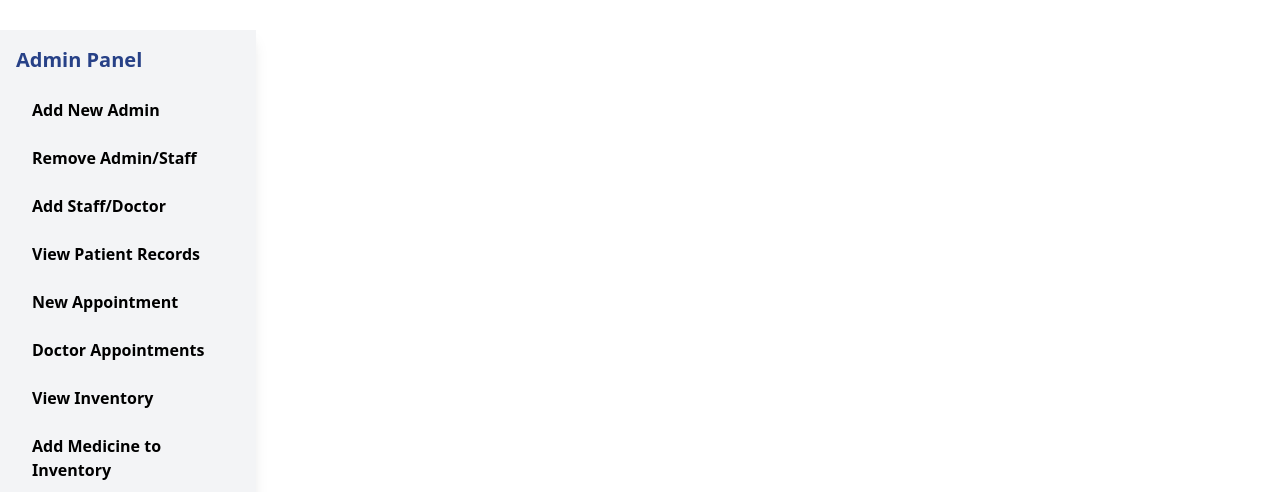
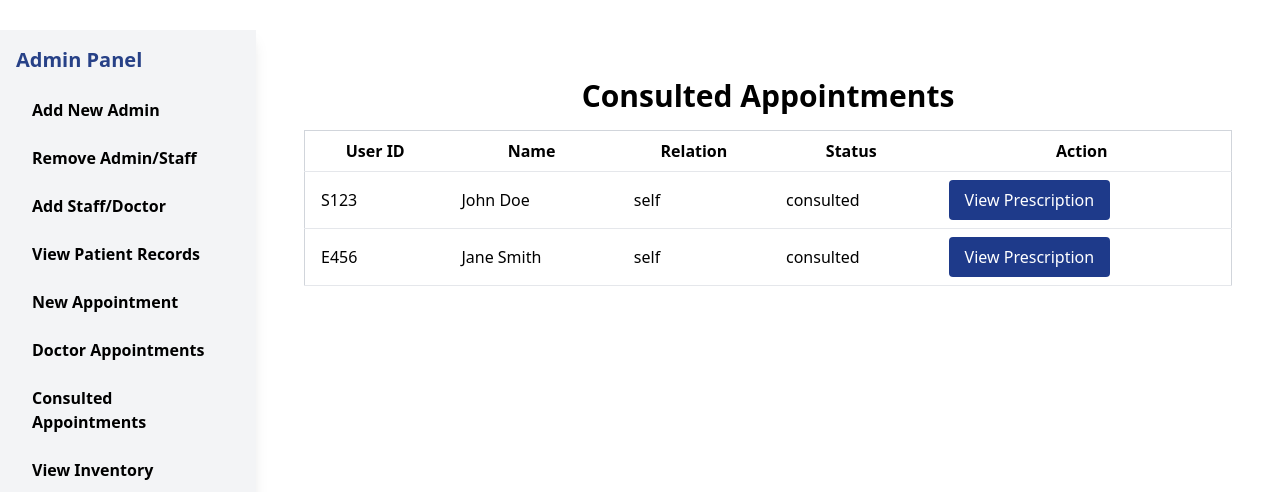
Before and after one commit to vinaytheprogrammer/Dispensary_management_sys, a React (Vite) app: page /admin/consulted-appointments in a window 1280 px wide. Shown: the part 234-726 px from the top of the page. Built offline with nearby package versions, Linux system fonts and the light colour scheme.

Commit message:
added consulted appointments and modified admin routes

```diff
--- a/src/pages/Admin.jsx
+++ b/src/pages/Admin.jsx
@@ -12,6 +12,7 @@ import Inventory from './Inventory';
 import PatientConsultationForm from './PatientConsultationForm';
 import ViewPrescriptionForm from './ViewPrescriptionForm';
 import ChangePassword from './ChangePassword';
+import ConsultedAppointments from './ConsultedAppointments';
 const Admin = () => {
     return (
         <div className="flex h-screen overflow-hidden">
@@ -48,6 +49,11 @@ const Admin = () => {
                         <li className="mb-2">
                             <Link to="doc-appointments" className="block py-2 px-4 rounded-lg hover:bg-gray-200">
                                 Doctor Appointments
+                            </Link>
+                        </li>
+                        <li className="mb-2">
+                            <Link to="consulted-appointments" className="block py-2 px-4 rounded-lg hover:bg-gray-200">
+                                Consulted Appointments
                             </Link>
                         </li>
                         <li className="mb-2">
@@ -90,6 +96,7 @@ const Admin = () => {
 
                     <Route path="add-staff-doctor" element={<AddStaffDoctor />} />
                     <Route path="doc-appointments" element={<DocAppointments />} />
+                    <Route path="consulted-appointments" element={<ConsultedAppointments />} />
                     <Route path="deduct-medicine" element={<DeductMedicine />} />
                     <Route path="patient-consultation-form" element={<PatientConsultationForm />} />
                     <Route path="change-password" element={<ChangePassword />} />
--- /dev/null
+++ b/src/pages/ConsultedAppointments.jsx
@@ -0,0 +1,58 @@
+import React, { useState } from 'react';
+import { useNavigate } from 'react-router-dom';
+
+const ConsultedAppointments = () => {
+    const [appointments, setAppointments] = useState([
+        // Sample data, replace with actual data fetching
+        { userId: 'S123', name: 'John Doe', relation: 'self', status: 'consulted', form: { /* prescription form data */ } },
+        { userId: 'E456', name: 'Jane Smith', relation: 'self', status: 'consulted', form: { /* prescription form data */ } },
+    ]);
+    const navigate = useNavigate();
+
+    const handleViewPrescriptionClick = (appointment) => {
+        navigate('/admin/view-prescription-form', { state: { form: appointment.form } });
+    };
+
+    return (
+        <main className="p-8 font-medium">
+            <h2 className="text-3xl mb-4 text-center font-semibold">Consulted Appointments</h2>
+            {appointments.length > 0 ? (
+                <div className="overflow-x-auto">
+                    <table className="min-w-full bg-white border border-gray-300">
+                        <thead>
+                            <tr>
+                                <th className="px-4 py-2 border-b">User ID</th>
+                                <th className="px-4 py-2 border-b">Name</th>
+                                <th className="px-4 py-2 border-b">Relation</th>
+                                <th className="px-4 py-2 border-b">Status</th>
+                                <th className="px-4 py-2 border-b">Action</th>
+                            </tr>
+                        </thead>
+                        <tbody>
+                            {appointments.map((appointment) => (
+                                <tr key={appointment.userId}>
+                                    <td className="px-4 py-2 border-b">{appointment.userId}</td>
+                                    <td className="px-4 py-2 border-b">{appointment.name}</td>
+                                    <td className="px-4 py-2 border-b">{appointment.relation}</td>
+                                    <td className="px-4 py-2 border-b">{appointment.status}</td>
+                                    <td className="px-4 py-2 border-b">
+                                        <button
+                                            onClick={() => handleViewPrescriptionClick(appointment)}
+                                            className="bg-blue-900 text-white px-4 py-2 rounded"
+                                        >
+                                            View Prescription
+                                        </button>
+                                    </td>
+                                </tr>
+                            ))}
+                        </tbody>
+                    </table>
+                </div>
+            ) : (
+                <p className="text-center mt-8 text-lg">There are no consulted appointments as of now.</p>
+            )}
+        </main>
+    );
+};
+
+export default ConsultedAppointments;
--- a/src/pages/ViewPrescriptionForm.jsx
+++ b/src/pages/ViewPrescriptionForm.jsx
@@ -41,6 +41,10 @@ const ViewPrescriptionForm = ({ userRole }) => {
 
     const handlePrint = () => {
         window.print();
+    };
+    const handleCloseClick = () => {
+
+        navigate('/admin/consulted-appointments');
     };
 
     return (
@@ -101,7 +105,7 @@ const ViewPrescriptionForm = ({ userRole }) => {
                 {medicineStatus.includes('outOfStock') && (
                     <button type="button" onClick={handlePrint} className="bg-blue-900 text-white px-4 py-2 rounded">Print Prescription</button>
                 )}
-                <button type="button" onClick={() => navigate('/admin/all-appointments')} className="bg-blue-900 text-white px-4 py-2 rounded">Close</button>
+                <button type="button" onClick={handleCloseClick} className="bg-blue-900 text-white px-4 py-2 rounded">Close</button>
             </form>
         </main>
     );
```
